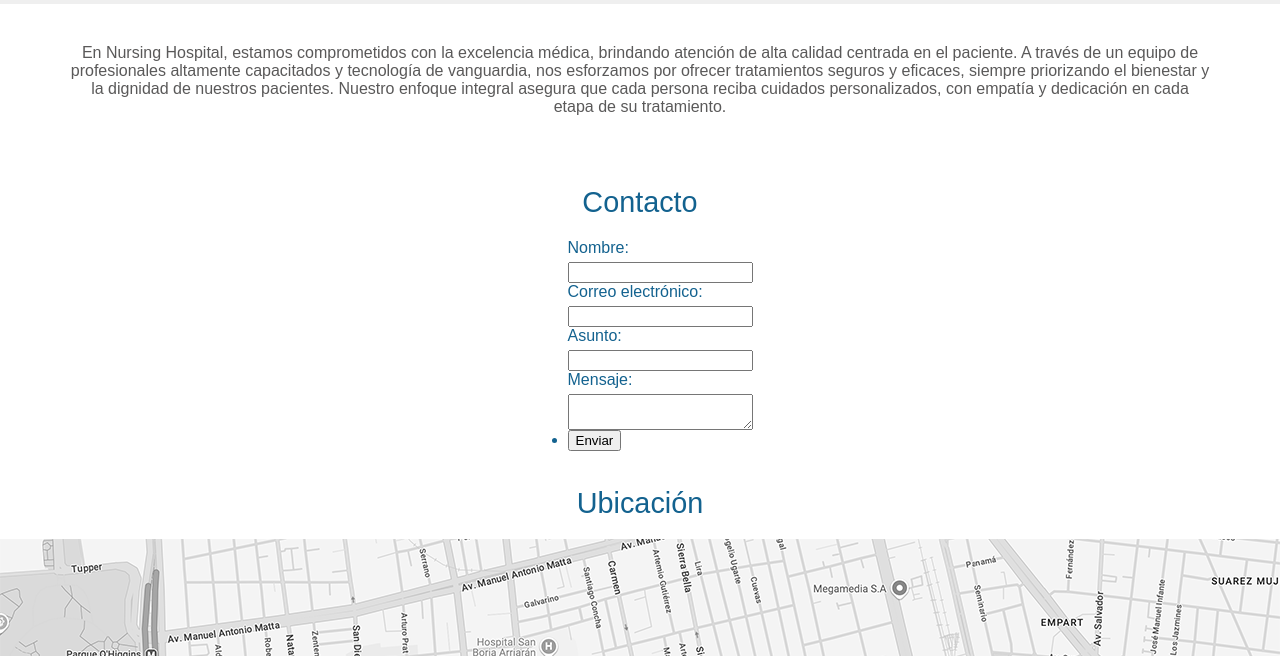
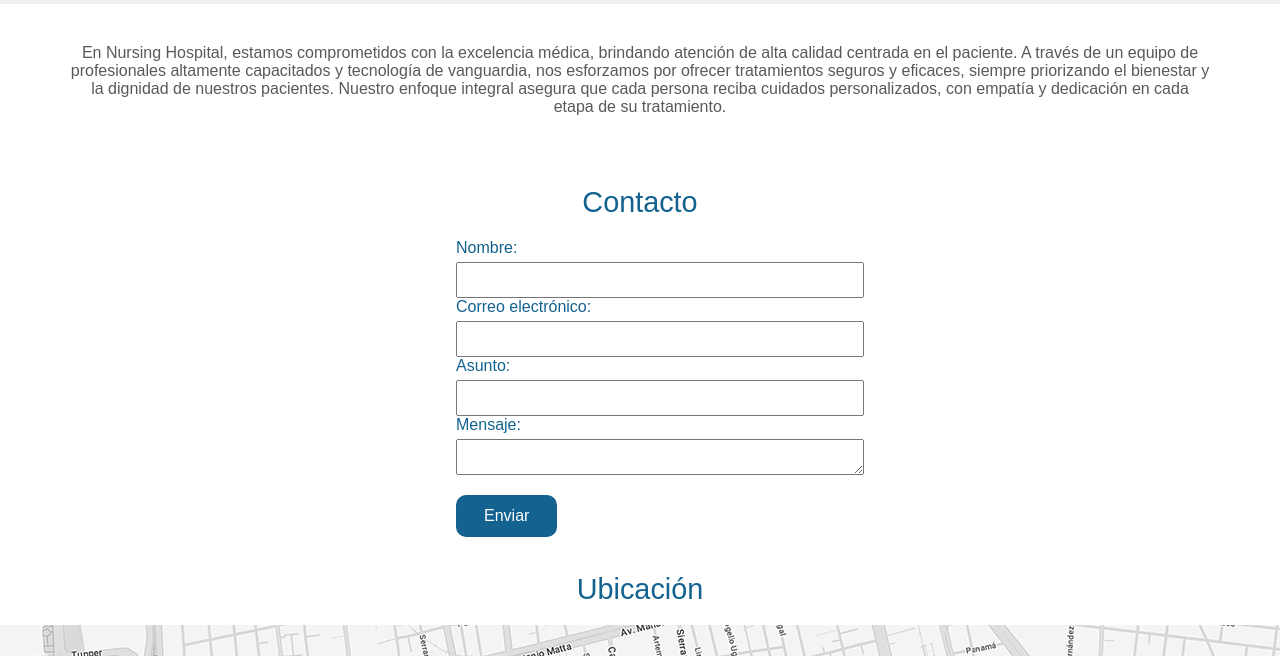
Before and after one commit to cristiansot/awakelab, a plain HTML site: page 01 MODULO 2/EP2/contacto.html in a window 1280 px wide. Shown: the part 144-800 px from the top of the page. Drawn offline with Linux system fonts and the light colour scheme; a web font is replaced by a local one.

Commit message:
Se le da estilo al formulario

```diff
--- a/01 MODULO 2/EP2/contacto.html
+++ b/01 MODULO 2/EP2/contacto.html
@@ -35,22 +35,22 @@
             <ul>
               <li class="formulario__lista">
                 <label for="name">Nombre:</label>
-                <input type="text" id="name" name="user_name" />
+                <input class="formulario__input" type="text" id="name" name="user_name" />
               </li>
               <li class="formulario__lista">
                 <label for="mail">Correo electrónico:</label>
-                <input type="email" id="mail" name="user_mail" />
+                <input class="formulario__input" type="email" id="mail" name="user_mail" />
               </li>
               <li class="formulario__lista">
                 <label for="asunto">Asunto:</label>
-                <input type="text" id="asunto" name="asunto" />
+                <input class="formulario__input" type="text" id="asunto" name="asunto" />
               </li>
               <li class="formulario__lista">
                 <label for="msg">Mensaje:</label>
                 <textarea id="msg" name="user_message"></textarea>
               </li>
-              <li class="button">
-                <button type="submit">Enviar</button>
+              <li>
+                <button class="formulario__button" type="submit">Enviar</button>
               </li>
             </ul>
           </form>
--- a/01 MODULO 2/EP2/src/components/_contacto.scss
+++ b/01 MODULO 2/EP2/src/components/_contacto.scss
@@ -5,8 +5,30 @@
     margin-top: -20px;
 }
 
+ul {
+    list-style: none;
+}
+
 .formulario__lista {
     display: flex;
     flex-direction: column;
     gap: 5px;
 }
+
+.formulario__input {
+    width: 400px;
+    height: 30px;
+}
+
+.formulario__button {
+    background-color: #13628f;
+    border: none;
+    color: white;
+    margin-top: 20px;
+    padding: 12px 28px;
+    text-align: center;
+    text-decoration: none;
+    display: inline-block;
+    font-size: 16px;
+    border-radius: 10px;
+}
```
Also changed, not shown: 01 MODULO 2/EP2/src/css/main.css, 1 other file.
